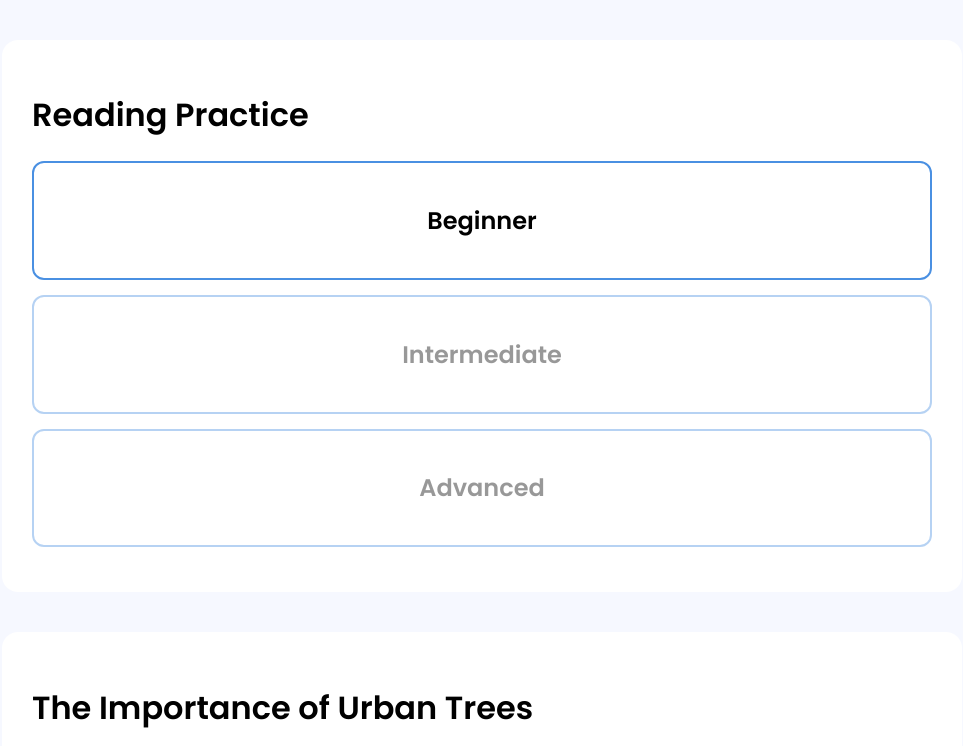
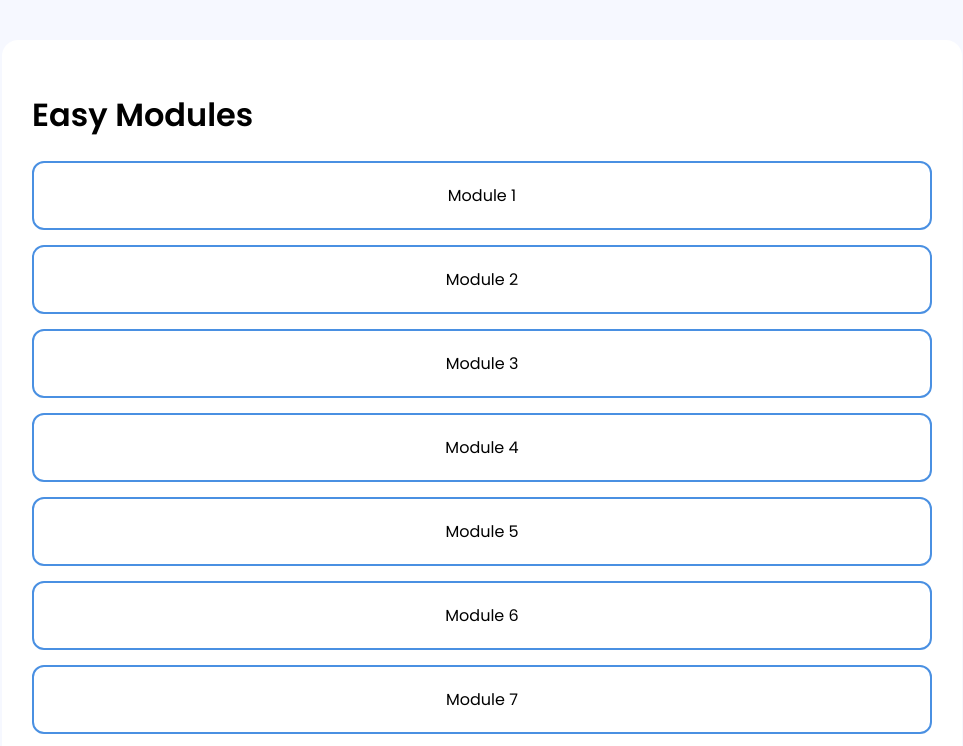
Before and after one commit to Lakshanya-Sathish/FluencyForge, a plain HTML site: page reading.html in a window 1280 px wide. Both pictures are taken after a click on the element "Beginner". Shown: the top 746 px of the page, without its empty margins (158-1121 px from the left). Drawn offline with Linux system fonts and the light colour scheme.

Commit message:
Updated project files

```diff
--- a/reading.html
+++ b/reading.html
@@ -56,36 +56,44 @@ button{
 <body>
 
 <!-- LEVEL SELECTION -->
-<div class="container">
+<div class="container" id="levelContainer">
   <h1>Reading Practice</h1>
 
-  <div class="card" id="easyCard" onclick="openLevel('easy')">
+  <div class="card" onclick="openModules('easy')">
     <h2>Beginner</h2>
   </div>
 
-  <div class="card locked" id="intermediateCard" onclick="openLevel('intermediate')">
+  <div class="card locked" id="intermediateCard" onclick="openModules('intermediate')">
     <h2>Intermediate</h2>
   </div>
 
-  <div class="card locked" id="advancedCard" onclick="openLevel('advanced')">
+  <div class="card locked" id="advancedCard" onclick="openModules('advanced')">
     <h2>Advanced</h2>
   </div>
 </div>
 
+<!-- MODULE SELECTION -->
+<div class="container" id="moduleContainer" style="display:none">
+  <h1 id="moduleTitle"></h1>
+  <div id="modules"></div>
+  <button onclick="backToLevels()">⬅ Back</button>
+</div>
+
 <!-- READING CONTENT -->
-<div class="container">
-  <h1 id="title">Select a level to start</h1>
+<div class="container" id="readingContainer" style="display:none">
+  <h1 id="title"></h1>
   <p id="passage"></p>
 
   <div id="questions"></div>
 
-  <button id="submitBtn" style="display:none;">Submit</button>
+  <button id="submitBtn">Submit</button>
   <div class="result" id="result"></div>
 </div>
 
 <script>
 let correctAnswers = [];
 let currentLevel = null;
+let currentModule = null;
 
 /* LOAD PROGRESS */
 let progress = JSON.parse(localStorage.getItem("readingProgress")) || {
@@ -94,18 +102,45 @@ let progress = JSON.parse(localStorage.getItem("readingProgress")) || {
   advanced: null
 };
 
-/* UNLOCK LEVELS BASED ON PROGRESS */
-if (progress.easy !== null && progress.easy >= 51) {
+/* UNLOCK LEVELS */
+if(progress.easy >= 51){
   document.getElementById("intermediateCard").classList.remove("locked");
 }
-
-if (progress.intermediate !== null && progress.intermediate >= 51) {
+if(progress.intermediate >= 51){
   document.getElementById("advancedCard").classList.remove("locked");
 }
 
-/* OPEN LEVEL */
-function openLevel(level){
+/* OPEN MODULE LIST */
+function openModules(level){
   currentLevel = level;
+
+  document.getElementById("levelContainer").style.display = "none";
+  document.getElementById("moduleContainer").style.display = "block";
+  document.getElementById("readingContainer").style.display = "none";
+
+  document.getElementById("moduleTitle").textContent =
+    level.charAt(0).toUpperCase() + level.slice(1) + " Modules";
+
+  const box = document.getElementById("modules");
+  box.innerHTML = "";
+
+  for(let i=1;i<=10;i++){
+    box.innerHTML += `
+      <div class="card" onclick="openModule('${level}',${i})">
+        Module ${i}
+      </div>
+    `;
+  }
+}
+
+/* OPEN MODULE */
+function openModule(level, module){
+  currentLevel = level;
+  currentModule = module;
+
+  document.getElementById("moduleContainer").style.display = "none";
+  document.getElementById("readingContainer").style.display = "block";
+
   loadReading();
 }
 
@@ -121,7 +156,8 @@ async function loadReading(){
     if(!res.ok) throw new Error("JSON not found");
 
     const data = await res.json();
-    const passage = data.passages[0];
+    const index = currentModule - 1;
+    const passage = data.passages[index];
 
     document.getElementById("title").textContent = passage.title;
     document.getElementById("passage").textContent = passage.text;
@@ -145,7 +181,6 @@ async function loadReading(){
       `;
     });
 
-    document.getElementById("submitBtn").style.display = "block";
     document.getElementById("result").textContent = "";
 
   }catch(err){
@@ -173,11 +208,18 @@ document.getElementById("submitBtn").addEventListener("click", ()=>{
   if(currentLevel === "easy" && percent >= 51){
     document.getElementById("intermediateCard").classList.remove("locked");
   }
-
   if(currentLevel === "intermediate" && percent >= 51){
     document.getElementById("advancedCard").classList.remove("locked");
   }
 });
+
+/* BACK */
+function backToLevels(){
+  document.getElementById("moduleContainer").style.display = "none";
+  document.getElementById("readingContainer").style.display = "none";
+  document.getElementById("levelContainer").style.display = "block";
+}
 </script>
+
 </body>
 </html>
```
